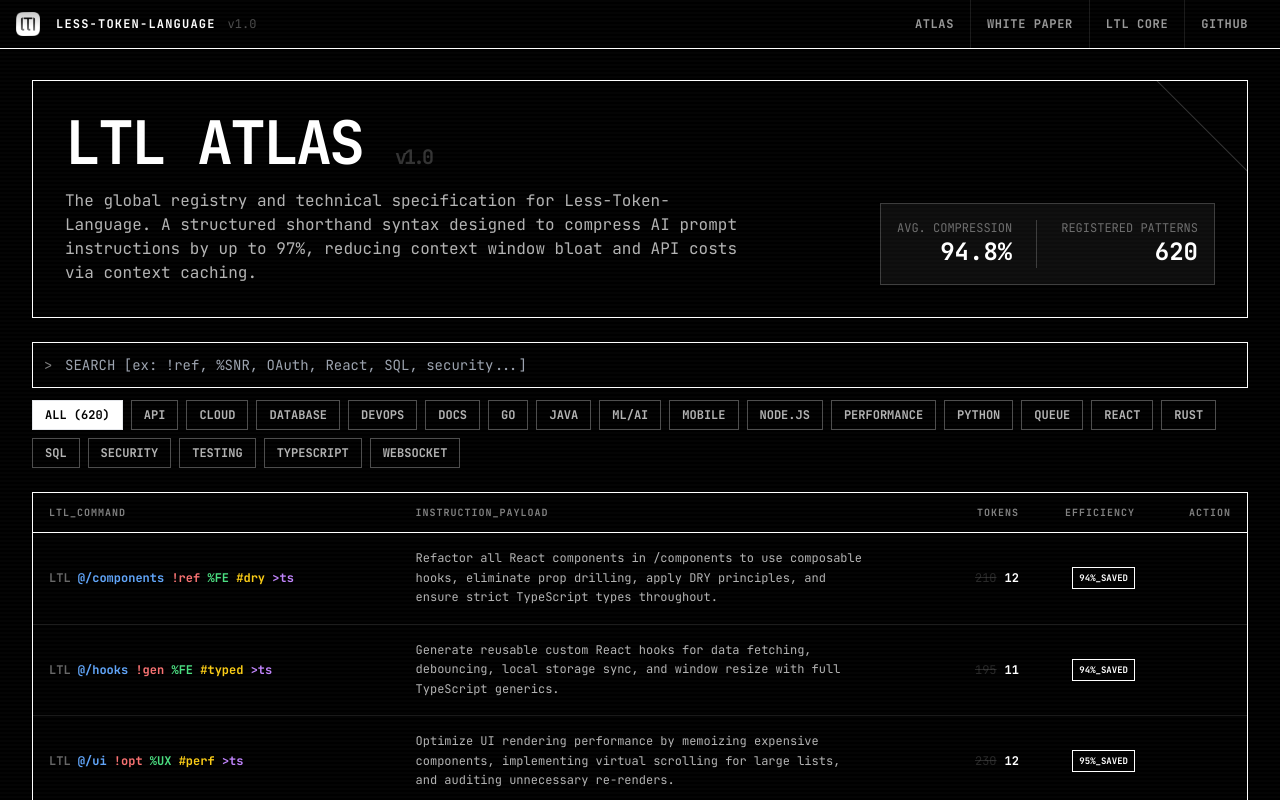
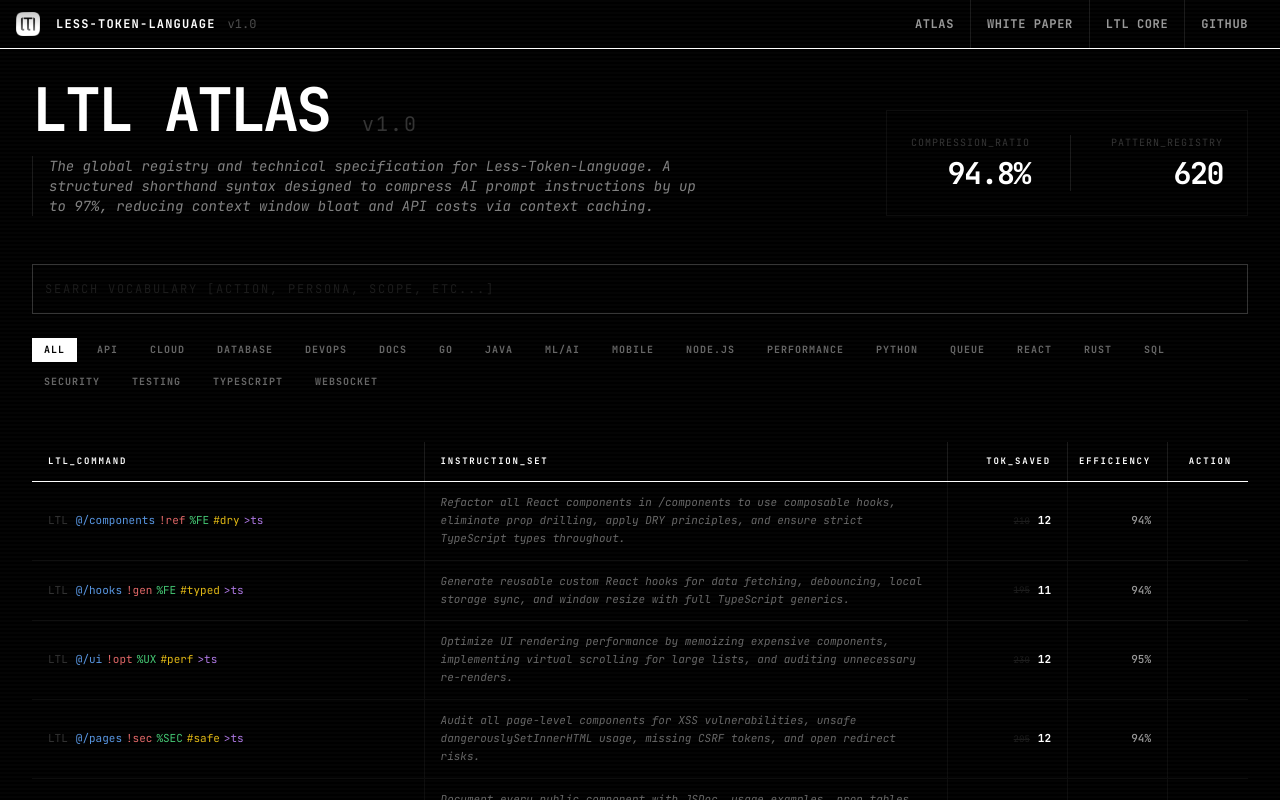
Before and after one commit to hahnsebastian/ltl, a Next.js app: page / in a window 1280 px wide. Shown: the top 800 px of the page. Built offline with nearby package versions, Linux system fonts and the light colour scheme.

Commit message:
UI: Redesign Atlas grid as pure minimalist table with vertical line separators and darkened borders

```diff
--- a/src/app/page.tsx
+++ b/src/app/page.tsx
@@ -13,82 +13,77 @@ export default function Home() {
     <div className="min-h-screen flex flex-col pt-12">
       <Navbar />
 
-      <main className="flex-1 flex flex-col p-4 md:p-8 max-w-screen-2xl mx-auto w-full gap-6">
+      <main className="flex-1 flex flex-col px-4 md:px-8 max-w-screen-2xl mx-auto w-full gap-8">
         {/* Header Hero */}
-        <div className="flex flex-col gap-4 border border-white p-6 md:p-8 relative overflow-hidden bg-black">
-          <div className="absolute top-0 right-0 w-32 h-32 border-b border-l border-white/20 -mt-16 -mr-16 rotate-45 transform pointer-events-none" />
-
-          <div className="flex flex-col md:flex-row justify-between items-start md:items-end gap-6 z-10">
+        <div className="pt-8 pb-4 flex flex-col gap-6">
+          <div className="flex flex-col md:flex-row justify-between items-start md:items-end gap-6 z-10 relative">
             <div className="max-w-3xl">
-              <h1 className="text-4xl md:text-6xl font-bold tracking-tighter mb-4">
-                LTL ATLAS <span className="text-white/20 text-xl">v1.0</span>
+              <h1 className="text-4xl md:text-6xl font-bold tracking-tighter mb-4 uppercase">
+                LTL ATLAS <span className="text-white/20 text-xl font-normal lowercase tracking-widest">v1.0</span>
               </h1>
-              <p className="text-sm md:text-base text-white/70 max-w-2xl leading-relaxed">
+              <p className="text-xs md:text-sm text-white/50 max-w-2xl leading-relaxed italic border-l border-white/10 pl-4">
                 The global registry and technical specification for Less-Token-Language.
                 A structured shorthand syntax designed to compress AI prompt instructions by up to 97%,
                 reducing context window bloat and API costs via context caching.
               </p>
             </div>
 
-            <div className="flex gap-6 font-mono text-xs border border-white/20 p-4 bg-white/5 shrink-0">
+            <div className="flex gap-10 font-mono text-[10px] uppercase tracking-widest bg-black/50 p-6 border border-white/5 backdrop-blur-sm group hover:border-white/10 transition-all">
               <div className="flex flex-col items-end">
-                <span className="text-white/40">AVG. COMPRESSION</span>
-                <span className="text-2xl font-bold">94.8%</span>
+                <span className="text-white/20 mb-1 group-hover:text-white/40">COMPRESSION_RATIO</span>
+                <span className="text-3xl font-bold text-white tracking-tighter">94.8%</span>
               </div>
-              <div className="w-px bg-white/20" />
+              <div className="w-px bg-white/10" />
               <div className="flex flex-col items-end">
-                <span className="text-white/40">REGISTERED PATTERNS</span>
-                <span className="text-2xl font-bold">620</span>
+                <span className="text-white/20 mb-1 group-hover:text-white/40">PATTERN_REGISTRY</span>
+                <span className="text-3xl font-bold text-white tracking-tighter">620</span>
               </div>
             </div>
           </div>
         </div>
 
-        {/* Toolbar */}
-        <div className="flex flex-col gap-3 z-10">
-          {/* Search */}
-          <div className="relative w-full">
-            <span className="absolute left-3 top-1/2 -translate-y-1/2 text-white/50 pointer-events-none">{'>'}</span>
+        {/* Search & Toolbar */}
+        <div className="flex flex-col gap-4 z-10">
+          <div className="relative group">
             <input
               type="text"
-              placeholder="SEARCH [ex: !ref, %SNR, OAuth, React, SQL, security...]"
+              placeholder="SEARCH VOCABULARY [ACTION, PERSONA, SCOPE, ETC...]"
               value={searchQuery}
               onChange={e => setSearchQuery(e.target.value)}
-              className="w-full bg-black border border-white px-8 py-3 text-sm font-mono focus:outline-none focus:ring-1 focus:ring-white"
+              className="w-full bg-black border-b border-white/20 py-4 text-xs font-mono focus:outline-none focus:border-white transition-all uppercase tracking-[0.15em] placeholder:text-white/10"
             />
             {searchQuery && (
               <button
-                className="absolute right-3 top-1/2 -translate-y-1/2 text-white/50 hover:text-white text-xs px-2 py-1"
+                className="absolute right-0 top-1/2 -translate-y-1/2 text-white/40 hover:text-white text-[9px] font-bold tracking-widest transition-all"
                 onClick={() => setSearchQuery('')}
               >
-                ✕ CLEAR
+                [ RESET_SEARCH ]
               </button>
             )}
           </div>
 
-          {/* Category filters */}
-          <div className="flex flex-wrap gap-2">
+          <div className="flex flex-wrap gap-2 pt-2">
             <button
               onClick={() => setActiveCategory(null)}
-              className={`px-3 py-1.5 text-xs font-bold border transition-colors ${!activeCategory ? 'bg-white text-black' : 'border-white/30 text-white/70 hover:border-white hover:text-white'}`}
+              className={`px-3 py-1 text-[10px] font-bold transition-all uppercase tracking-widest ${!activeCategory ? 'bg-white text-black' : 'text-white/40 hover:text-white'}`}
             >
-              ALL (620)
+              ALL
             </button>
             {CATEGORIES.map(cat => (
               <button
                 key={cat}
                 onClick={() => setActiveCategory(cat === activeCategory ? null : cat)}
-                className={`px-3 py-1.5 text-xs font-bold border transition-colors ${activeCategory === cat ? 'bg-white text-black' : 'border-white/30 text-white/70 hover:border-white hover:text-white'}`}
+                className={`px-3 py-1 text-[10px] font-bold transition-all uppercase tracking-widest ${activeCategory === cat ? 'bg-white text-black' : 'text-white/40 hover:text-white'}`}
               >
-                {cat.toUpperCase()}
+                {cat}
               </button>
             ))}
           </div>
         </div>
 
-        {/* Atlas Data Grid */}
-        <div className="flex-1 w-full">
-          <AtlasGrid searchQuery={searchQuery} activeCategory={activeCategory} />
+        {/* Atlas Data Grid - REMOVED OUTER BORDER */}
+        <div className="flex-1 w-full mt-4">
+           <AtlasGrid searchQuery={searchQuery} activeCategory={activeCategory} />
         </div>
       </main>
     </div>
--- a/src/components/AtlasGrid.tsx
+++ b/src/components/AtlasGrid.tsx
@@ -1,6 +1,6 @@
 import { useMemo } from 'react'
 import Fuse from 'fuse.js'
-import { LTL_DATABASE, LTLEntry } from '@/lib/ltl-data'
+import { LTL_DATABASE } from '@/lib/ltl-data'
 
 interface AtlasGridProps {
   searchQuery: string
@@ -29,64 +29,64 @@ export default function AtlasGrid({ searchQuery, activeCategory }: AtlasGridProp
 
   if (filteredData.length === 0) {
     return (
-      <div className="flex flex-col items-center justify-center h-[500px] w-full text-white/50 p-8 border border-dashed border-white/20">
-        <span className="text-2xl mb-2 tracking-widest">ZERO RESULTS</span>
-        <span className="text-sm">ADJUST QUERY PARAMETERS</span>
+      <div className="flex flex-col items-center justify-center h-[400px] w-full text-white/20 p-8 border border-dashed border-white/5">
+        <span className="text-xl mb-2 tracking-widest">ZERO_RESULTS</span>
+        <span className="text-xs">ADJUST_QUERY</span>
       </div>
     )
   }
 
   return (
-    <div className="w-full border border-white flex flex-col bg-black overflow-hidden">
-      {/* Header */}
-      <div className="h-10 border-b border-white bg-black z-20 flex text-[10px] font-bold tracking-widest text-white/50 uppercase sticky top-0">
-        <div className="grid grid-cols-[1.5fr_2fr_120px_100px_80px] gap-4 w-full h-full px-4 items-center">
-          <div>LTL_COMMAND</div>
-          <div>INSTRUCTION_PAYLOAD</div>
-          <div className="text-right">TOKENS</div>
-          <div className="text-right">EFFICIENCY</div>
-          <div className="text-right">ACTION</div>
+    <div className="w-full flex flex-col bg-black overflow-hidden select-none">
+      {/* Table Header */}
+      <div className="h-10 border-b border-white z-20 flex text-[9px] font-bold tracking-[0.2em] text-white uppercase sticky top-0 bg-black">
+        <div className="grid grid-cols-[1.5fr_2fr_120px_100px_80px] w-full h-full items-center">
+          <div className="px-4 border-r border-white/10 h-full flex items-center">LTL_COMMAND</div>
+          <div className="px-4 border-r border-white/10 h-full flex items-center">INSTRUCTION_SET</div>
+          <div className="px-4 border-r border-white/10 h-full flex items-center text-right justify-end">TOK_SAVED</div>
+          <div className="px-4 border-r border-white/10 h-full flex items-center text-right justify-end">EFFICIENCY</div>
+          <div className="px-4 h-full flex items-center text-right justify-end">ACTION</div>
         </div>
       </div>
 
-      {/* Main List */}
-      <div className="max-h-[70vh] overflow-y-auto scrollbar-thin">
+      {/* Table Body */}
+      <div className="max-h-[75vh] overflow-y-auto scrollbar-hide">
         {filteredData.map((item) => (
-          <div key={item.id} className="border-b border-white/10 hover:bg-white/5 transition-colors group">
-            <div className="grid grid-cols-[1.5fr_2fr_120px_100px_80px] gap-4 px-4 py-4 min-h-[64px] items-center text-xs">
+          <div key={item.id} className="border-b border-white/5 hover:bg-white/[0.02] transition-colors group">
+            <div className="grid grid-cols-[1.5fr_2fr_120px_100px_80px] w-full min-h-[56px] items-stretch text-[11px]">
 
-              {/* Command - COLORS ADDED HERE */}
-              <div className="font-bold font-mono">
-                <span className="text-white/40">LTL</span>{' '}
-                <span className="text-blue-400">{item.scope}</span>{' '}
-                <span className="text-red-400">{item.action}</span>{' '}
-                <span className="text-green-400">{item.persona}</span>{' '}
-                <span className="text-yellow-400">{item.constraint}</span>{' '}
-                <span className="text-purple-400">{item.output}</span>
+              {/* Command */}
+              <div className="px-4 py-3 font-mono flex items-center border-r border-white/5">
+                <span className="text-white/20 mr-2">LTL</span>
+                <span className="text-blue-400/90">{item.scope}</span>
+                <span className="mx-1 text-red-400/90">{item.action}</span>
+                <span className="text-green-400/90">{item.persona}</span>
+                <span className="mx-1 text-yellow-400/90">{item.constraint}</span>
+                <span className="text-purple-400/90">{item.output}</span>
               </div>
 
               {/* Instruction */}
-              <div className="text-white/70 whitespace-normal leading-relaxed pr-4">
+              <div className="px-4 py-3 text-white/40 leading-relaxed border-r border-white/5 flex items-center italic">
                 {item.fullInstruction}
               </div>
 
               {/* Tokens */}
-              <div className="text-right text-white/50 font-mono">
-                <span className="line-through mr-2 opacity-30">{item.standardTokens}</span>
+              <div className="px-4 py-3 text-right flex items-center justify-end font-mono border-r border-white/5">
+                <span className="line-through mr-2 opacity-10 text-[9px]">{item.standardTokens}</span>
                 <span className="text-white font-bold">{item.ltlTokens}</span>
               </div>
 
               {/* Efficiency */}
-              <div className="text-right">
-                <span className="inline-block px-1.5 py-0.5 text-[9px] font-bold border border-white text-white">
-                  {item.efficiency}%_SAVED
+              <div className="px-4 py-3 text-right flex items-center justify-end border-r border-white/5">
+                <span className="text-white/60 font-medium">
+                  {item.efficiency}%
                 </span>
               </div>
 
               {/* Action */}
-              <div className="text-right">
+              <div className="px-4 py-3 text-right flex items-center justify-end">
                 <button
-                  className="text-[9px] hover:bg-white hover:text-black border border-white px-2 py-1 transition-all opacity-0 group-hover:opacity-100"
+                  className="text-[9px] border border-white/20 px-2 py-1 hover:bg-white hover:text-black hover:border-white transition-all opacity-0 group-hover:opacity-100 uppercase font-bold"
                   onClick={() => navigator.clipboard.writeText(item.command)}
                 >
                   COPY
@@ -98,13 +98,10 @@ export default function AtlasGrid({ searchQuery, activeCategory }: AtlasGridProp
         ))}
       </div>
 
-      {/* Status */}
-      <div className="h-8 border-t border-white/20 bg-black flex justify-between items-center px-4 text-[9px] text-white/40 tracking-widest font-mono">
-        <div className="flex gap-4">
-          <div>RECORDS: <span className="text-white">{LTL_DATABASE.length}</span></div>
-          <div>VIEW: <span className="text-white">{filteredData.length}</span></div>
-        </div>
-        <div>ST_MODE: <span className="text-white">ULTRA_FAST</span></div>
+      {/* Simple Status */}
+      <div className="h-6 flex justify-between items-center px-4 text-[8px] text-white/20 tracking-widest font-mono select-none">
+        <div>DB_IDX: {LTL_DATABASE.length} // FILTERED: {filteredData.length}</div>
+        <div className="animate-pulse">SYSTEM_STABLE // READY</div>
       </div>
     </div>
   )
```
